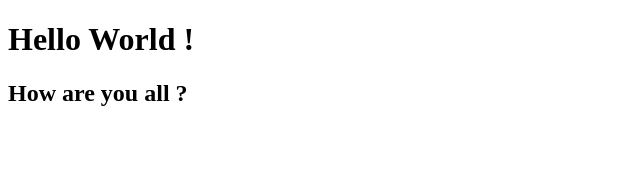
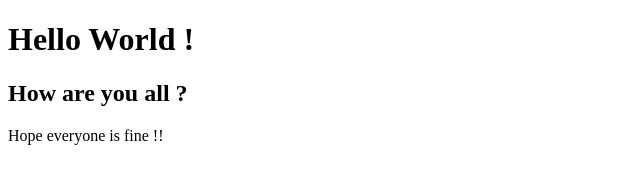
Before and after one commit to talalahmed95/git-test, a website: page index.html in a window 1280 px wide. Shown: the whole page, without its empty margins (0-640 px from the left). Drawn offline with Linux system fonts and the light colour scheme.

Commit message:
gitignore

```diff
--- a/index.html
+++ b/index.html
@@ -6,5 +6,6 @@
 	<body>
 		<h1>Hello World !</h1>
 		<h2>How are you all ? </h2>
+		<p>Hope everyone is fine !! </p>
 	</body>
 </html>
```
Also changed, not shown: package.json (+7 -2 lines), 2 other files.
